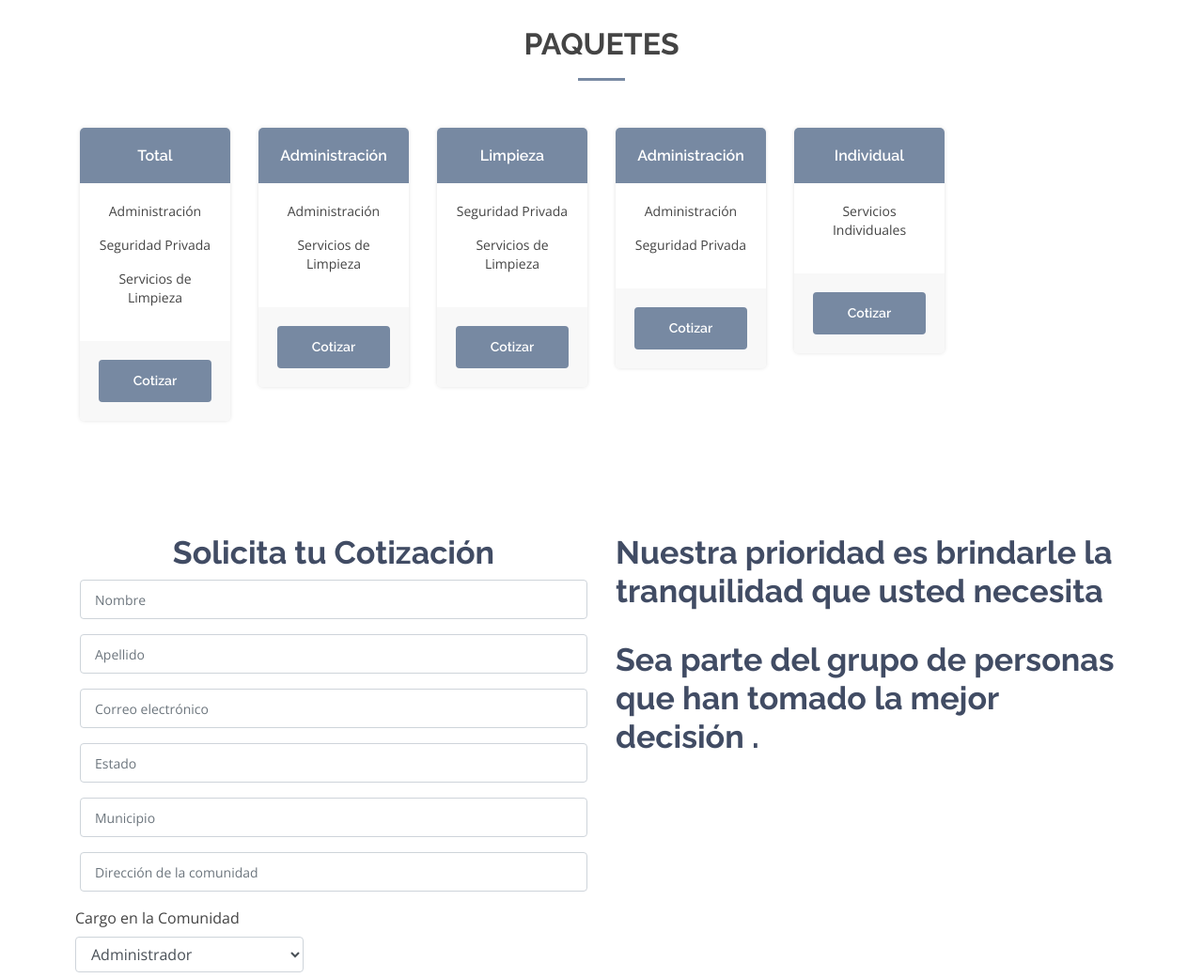
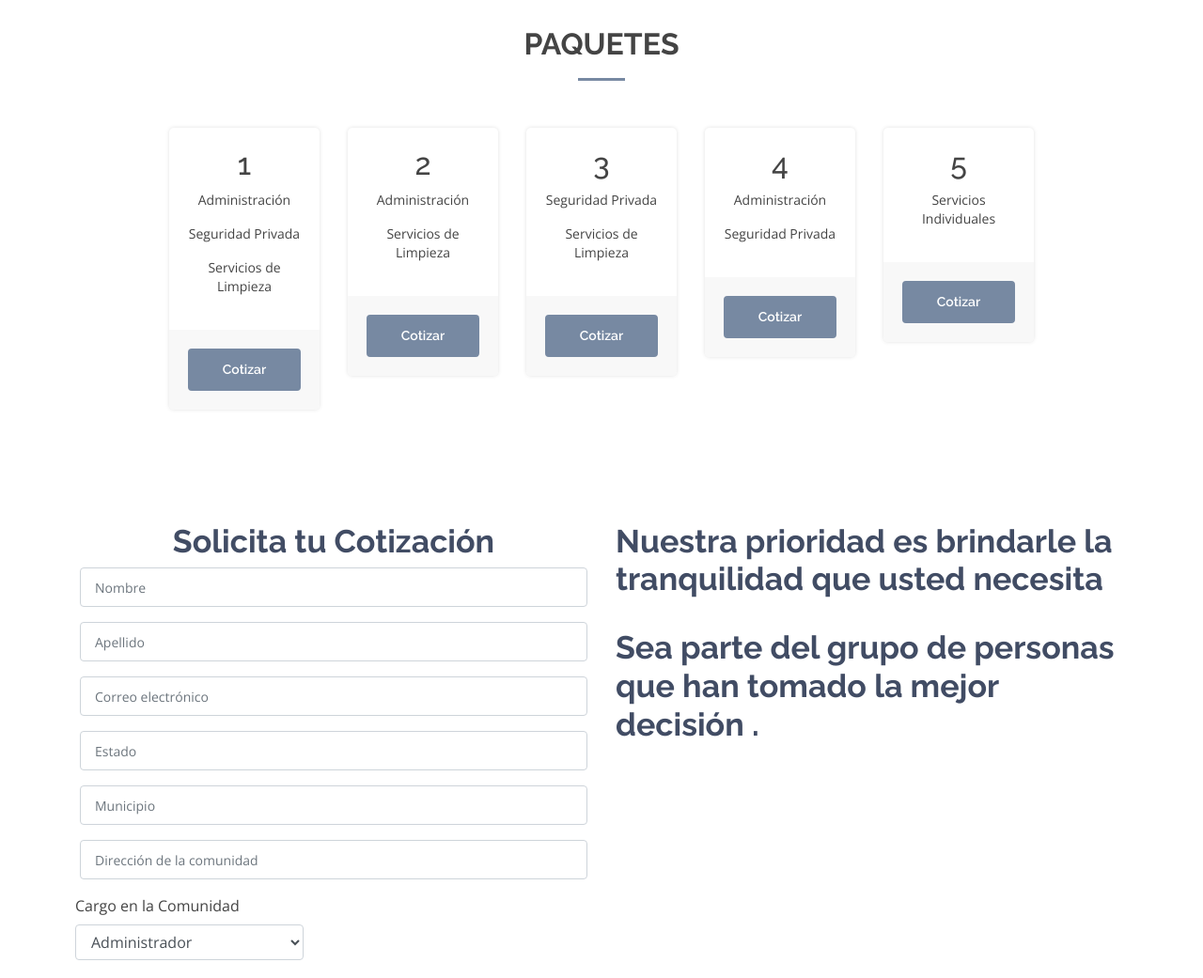
Before and after one commit to Ivannov87/razcom, a plain HTML site: page index.html in a window 1280 px wide. Shown: the part 4160-5201 px from the top of the page at 94% size. Drawn offline with nearby package versions, Linux system fonts and the light colour scheme; a script that the page names is missing.

Commit message:
update content
correctly second time

```diff
--- a/index.html
+++ b/index.html
@@ -673,12 +673,12 @@
             in iste officiis commodi quidem hic quas.</p> -->
         </div>
 
-        <div class="row">
+        <div class="row align-content justify-content-center ">
 
 
           <div class="col-lg-2 col-md-6 mt-4 mt-md-0">
             <div class="box featured">
-              <h3>Total</h3>
+              <h2>1</h2>
               <!-- <h4><sup>$</sup>19<span> / month</span></h4> -->
               <ul>
                 <li>Administración</li>
@@ -694,7 +694,7 @@
 
           <div class="col-lg-2 col-md-6 mt-4 mt-md-0">
             <div class="box featured">
-              <h3>Administración</h3>
+              <h2>2</h2>
               <!-- <h4><sup>$</sup>19<span> / month</span></h4> -->
               <ul>
                 <li>Administración</li>
@@ -711,7 +711,7 @@
 
           <div class="col-lg-2 col-md-6 mt-4 mt-md-0">
             <div class="box featured">
-              <h3>Limpieza</h3>
+              <h2>3</h2>
               <!-- <h4><sup>$</sup>19<span> / month</span></h4> -->
               <ul>
                 <li>Seguridad Privada</li>
@@ -728,7 +728,7 @@
 
           <div class="col-lg-2 col-md-6 mt-4 mt-md-0">
             <div class="box featured">
-              <h3>Administración</h3>
+              <h2>4</h2>
               <!-- <h4><sup>$</sup>19<span> / month</span></h4> -->
               <ul>
                 <li>Administración</li>
@@ -745,7 +745,7 @@
 
           <div class="col-lg-2 col-md-6 mt-4 mt-md-0">
             <div class="box featured">
-              <h3>Individual</h3>
+              <h2>5</h2>
               <!-- <h4><sup>$</sup>19<span> / month</span></h4> -->
               <ul>
                 <li>Servicios Individuales</li>
@@ -963,7 +963,7 @@
                 <div class="info-box">
                   <i class="bx bx-map"></i>
                   <h3>Dirección</h3>
-                  <p>Av. Revolución No. 553, int 7, Col. San Pedro de los Pinos, Alcaldía Benito Juarez, C.P. 03800.</p>
+                  <p>Av. Revolución No. 553, int 7, Col. San Pedro de los Pinos, Alcaldía Benito Juárez, C.P. 03800.</p>
                 </div>
               </div>
               <div class="col-md-6">
```
